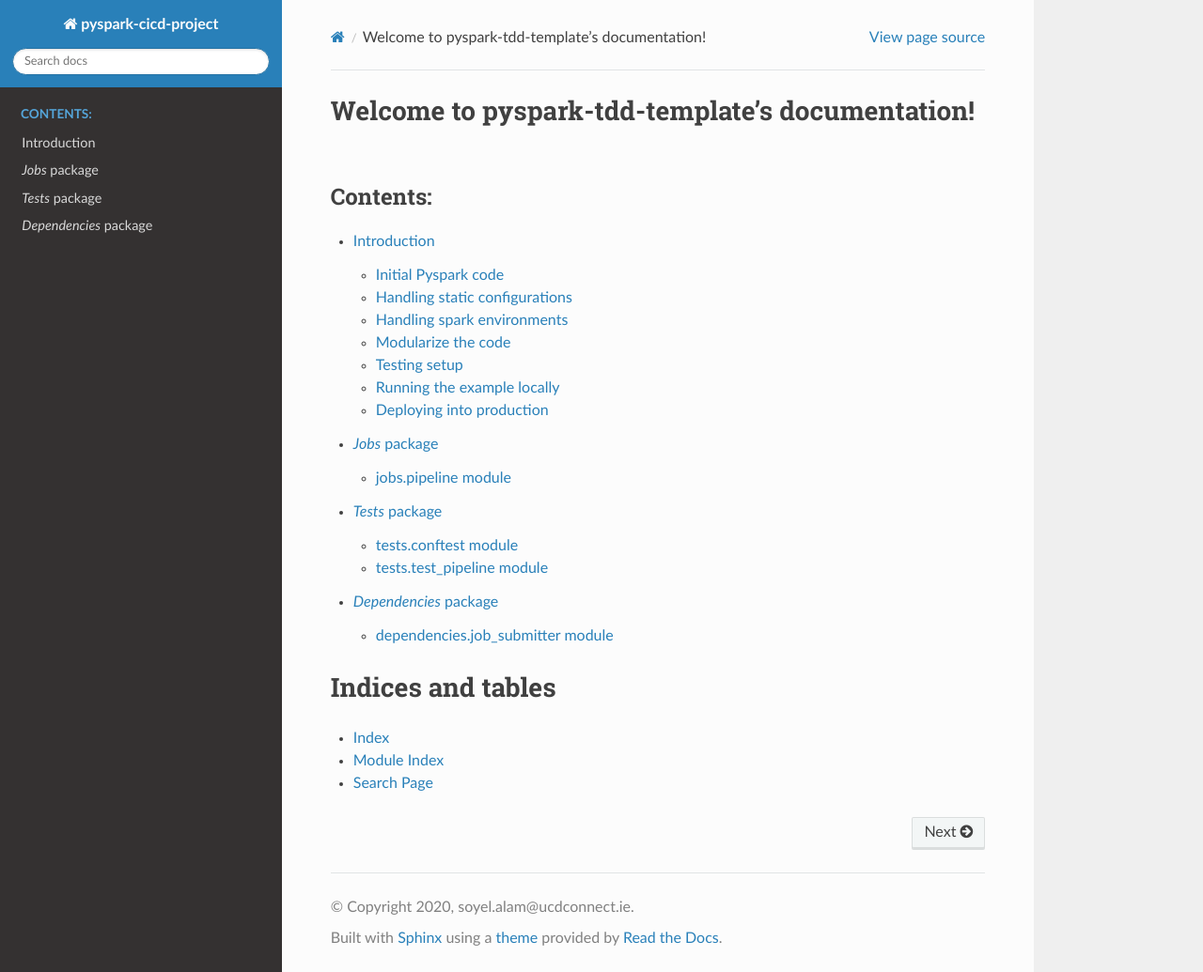
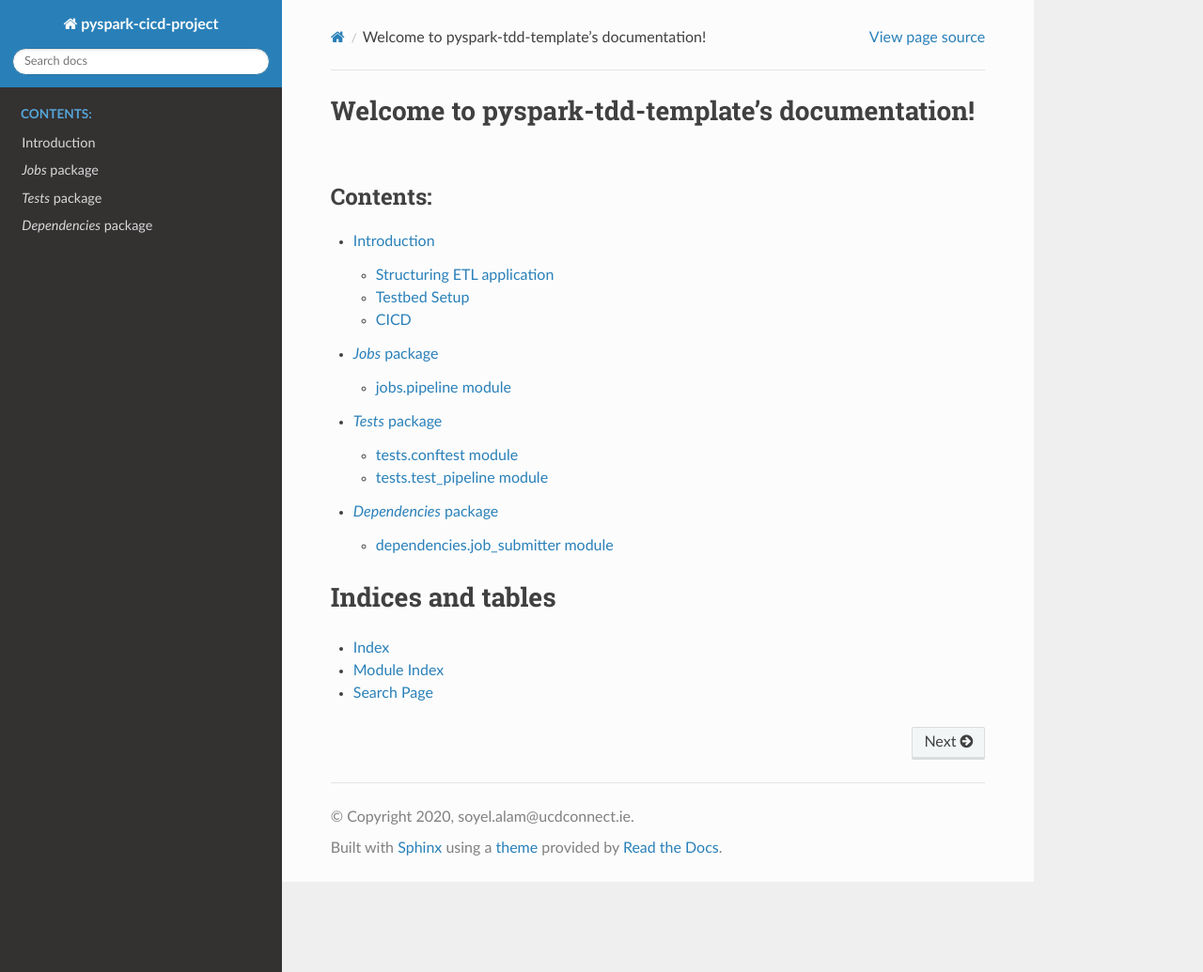
Before and after one commit to soyelherein/pyspark-cicd-template, a Sphinx documentation site: the page built from docs/source/index.rst, in a window 1280 px wide and 1035 px high. Shown: the whole window at 94% size. Built offline with Sphinx 7.4.7 and the Read the Docs theme 2.0.0, drawn with Linux system fonts in a browser that asks for light colours; some of the changed lines change nothing that is shown.

Commit message:
Adding docs

```diff
--- a/docs/source/intro.rst
+++ b/docs/source/intro.rst
@@ -1,24 +1,24 @@
 Introduction
 ============
-There are a few good Blog about modularising, packaging and structuring the data pipelines for Spark jobs.
-However, the testing part is often neglected or covered from very top level.
-Data application testing is different and a pipeline change in the logic is always prone to breaking the logic somewhere else.
+This blog discusses about developing, testing and deploying data pipelines solely on our local workstation.
+As a data engineer, on daily basis we face the challenge of not being able to test the functionality of our code.
+Unless performing sort of UAT on actual production like data in some UAT/DEV/PreProd environment.
+This project discusses on a template for data pipelines using Apache Spark and its Python(`PySpark`) APIs.
+We will mainly focus on a testing framework and CICD using a small sample of production like data stored in csv files.
+I call this approach as Testbed, which can be further leveraged to a small regression to have the overall confidence on the application before it is deployed.
 
-This project discusses on a template for data pipeline project using Apache Spark and its Python(`PySpark`) APIs with special focus on data-pipeline testing.
-But, before we deep dive, We need to touch upon how we can structure our code to use of the approach outlined here.
+
+But, before we deep dive, We need to touch upon the modularising of our application to testable units and avoid side effects.
 This project covers the following topics:
 
-* Structuring ETL codes into testable modules.
-* Setting up configurations and test data(Testbed).
-* Boilerplate pytest style testcases for PySpark jobs.
-* Packaging and submitting jobs in the cluster.
+* Structuring ETL application.
+* Testbed Setup.
+* Unittesting.
+* CICD.
 
 
-Initial Pyspark code
-*********************
-
-Let's start with a poorly constructed  Pyspark pipeline. We will apply the structure in it one step at a time.
-We will go over the codes so that at the end, all the pieces will make sense how this approach can help us to build a TDD data-pipeline.
+Structuring ETL application
+***************************
 
 Let's consider, we have a pipeline that consume files containing pageviews data and merge it into a final table.
 
@@ -31,58 +31,8 @@
 
 	$SPARK_HOME/bin/spark-submit pipeline_wo_modules.py
 
-Let's now look into modularising the application.
-
-Handling static configurations
-******************************
-If we look closely to the above code, the file paths and other static configurations are tightly coupled with the code.
-For local execution we want to execute the code in isolation and we will avoid the side effects that can occur from I/O.
-
-Let's decouple the static configurations as a JSON file `configs/config.json`.
-
-.. literalinclude:: ../../configs/config.json
-
-
-Handling spark environments
-***************************
-It is not practical to test and debug Spark jobs by sending them to a cluster  using spark-submit and examining stack traces for clues on what went wrong.
-Fortunately we have `Pypi Pyspark <https://pypi.org/project/pyspark/>`_ locally on `pipenv <https://docs.pipenv.org>`_
-
-Our pipeline should only focus on the business transformations. Let's take out the auxiliary heavy lifting to a separate module.
-This module can be reused for all other pipelines that follow a common structure as suggested in this project.
-
-:mod:`dependencies.job_submitter` takes care of the following
-
-* Handles the creation of spark environment.
-* Passes static job configuration parameters from `configs/config.json` to the job.
-* Parses command line arguments to accept dynamic inputs and pass it to the job.
-* Dynamically loads the requested job module and runs it.
-
-The job itself has to expose a `run` method.
-
-.. literalinclude:: ../../dependencies/job_submitter.py
-  :lines: 22-
-
-Modularize the code
-*******************
-Regardless of the complexity of a data-pipeline, this often reduces to defining a series of Extract, Transform and Load (ETL) jobs.
-
-So, 1st step to test the application is to modularize to address the below.
-
-* Segregate the logic into testable modules.
-* Separating out the side effects of reading and writing the data.
-
-Below is our pipeline structure:
-
-* :meth:`jobs.pipeline.extract` - deals with reading the input data and return the DataFrames.
-* :meth:`jobs.pipeline.transform` - deals with defining the business logic and produce the final DataFrame.
-* :meth:`jobs.pipeline.load` - deals with saving the final data into the final destination.
-* :meth:`jobs.pipeline.run` - acts as the entry point for the pipeline and collaborate between different parts of the pipeline.
-* We have taken out the schema for the DataFrames in `ddl/schema.py`
-
-There is a really good blog  by `Dr. Alex loannides <https://alexioannides.com/2019/07/28/best-practices-for-pyspark-etl-projects/>`_
-and `Eran Campf <https://developerzen.com/best-practices-writing-production-grade-pyspark-jobs-cb688ac4d20f#.wg3iv4kie>`_ about structuring ETL projects.
-Here We have a single module pipeline here with just singleton Extract, Transform and Load methods.
+Ok, you have already pointed out many flaws in this code, so let's address those.
+We will briefly cover this part, the idea here is taken from well documented blog  by `Dr. Alex loannides <https://alexioannides.com/2019/07/28/best-practices-for-pyspark-etl-projects/>`_ .
 Our overall project structure would look like.
 
 .. code-block:: console
@@ -103,45 +53,73 @@
 	 |   |-- conftest.py
 	 |   |-- test_bed.json
 	 |   |-- test_pipeline.py
+	 |	 Dockerfile
+	 |	 Jenkinsfile
 	 |   Makefile
 	 |   Pipfile
 	 |   Pipfile.lock
 
+Handling static configurations
+------------------------------
+
+First flaw you noticed is the file paths and other static configurations are tightly coupled with the code.
+Let's decouple the static configurations in a JSON file `configs/config.json`.
+
+.. literalinclude:: ../../configs/config.json
+
+For isolated testing we will now be able to override few of these in later section.
+
+Handling spark environments
+---------------------------
+It is not practical to test and debug Spark jobs by sending them to a cluster  using spark-submit and examining stack traces for clues on what went wrong.
+Our pipeline should only focus on the business transformations.
+Fortunately we can use `Pypi Pyspark <https://pypi.org/project/pyspark/>`_ along with `pipenv <https://docs.pipenv.org>`_ to manage an isolated environment.
+More on this on `running the example locally` section
+Let's take out the heavy lifting to a separate module.
+This module can be reused for all other pipelines that follow this common structure.
+
+:mod:`dependencies.job_submitter` takes care of the following
+
+Besides handling the spark session, In parses the `configs/config.json` and any dynamic command line arguments then execute the requested job.
+The job itself has to expose a `run` method that is covered in the below section.
+
+.. literalinclude:: ../../dependencies/job_submitter.py
+  :lines: 22-
+
+Modularize the code
+-------------------
+Regardless of the complexity of a data-pipeline, this often reduces to defining a series of Extract, Transform and Load (ETL) jobs.
+Now let's modularise the code in such a way that Transform is free from side effects(here IO). IO bound Extract and Load can be tested using mocks.
+
+Below is our job structure:
+
+* :meth:`jobs.pipeline.extract` - deals with reading the input data and return the DataFrames.
+* :meth:`jobs.pipeline.transform` - deals with defining the business logic and produce the final DataFrame.
+* :meth:`jobs.pipeline.load` - deals with saving the final data into the final destination.
+* :meth:`jobs.pipeline.run` - acts as the entry point for the pipeline and collaborate between different parts of the pipeline.
+
+* We have taken out the schema for the DataFrames in `ddl/schema.py` so that we can leverage the structure to construct the test data.
 
 Our final code looks like:
 
 .. literalinclude:: ../../jobs/pipeline.py
   :lines: 19-
 
-Testing setup
+Testbed Setup
 *************
 Given that we have structured our ETL jobs in testable modules.
-We can feed it a small slice of ‘real-world’ production data that has been persisted locally(`tests/test_data`) and check it against expected results.
+We can now test the IO bound Extract and Load using mock.
+In our idempotent Transform function we will feed a small slice(maybe few hundreds would be enough to test the code) of ‘real-world’ production data, locally stored in csv. Then check it against expected results.
 We will be using `pytest <https://docs.pytest.org/en/stable/>`_ style tests for our pipeline,
 under the hood we will also leverage few features (i.e. mock) form `unittest <https://docs.python.org/3/library/unittest.html>`_
 
-Let's look into the different functionality of our :mod:`tests.conftest`
+All the setup and helper functions ate in :mod:`tests.conftest` so that the developer can focus on the testing and need not worry about creating dataframes/test spark session/mocks etc etc.
+Let's look into the different functionality
 
 The 1st function of it is to start a SparkSession locally for testing.
 
 .. literalinclude:: ../../tests/conftest.py
   :lines: 72-83
-
-We have an utility method :meth:`tests.conftest.SparkETLTests.setup_testbed` that reads the `Testbed` configurations to create the Dataframes in order to test out transform function.
-
-.. literalinclude:: ../../tests/conftest.py
-  :lines: 85-130
-
-Let's now have a look into our testing code for the Transform method.
-
-.. literalinclude:: ../../tests/test_pipeline.py
-  :pyobject: test_pipeline_transform
-
-As you can see we have made available the a pytest fixture named `testbed`. This object stores the DataFrames and configs for testing in it's member variables.
-We are passing the DataFrames created out of the test files and matching the output DataFrame using another helper function :meth:`tests.conftest.SparkETLTests.comapare_dataframes`
-
-.. literalinclude:: ../../tests/conftest.py
-  :pyobject: SparkETLTests.comapare_dataframes
 
 Since the I/O operations are already been separated out we can introspect their calling behaviour using mocks.
 These mocks are setup in :meth:`tests.conftest.SparkETLTests.setup_mocks`
@@ -154,7 +132,24 @@
 .. literalinclude:: ../../tests/test_pipeline.py
    :lines: 41-65
 
-I have used the generic `read <https://spark.apache.org/docs/2.3.0/api/python/_modules/pyspark/sql/readwriter.html#DataFrameReader.load>`_ and `write <https://spark.apache.org/docs/latest/api/python/_modules/pyspark/sql/readwriter.html#DataFrameWriter.save>`_ module of spark for these mocks to work.
+As you notice we have made available the a pytest fixture named `testbed` which stores all the required attributes.I have used the generic `read <https://spark.apache.org/docs/2.3.0/api/python/_modules/pyspark/sql/readwriter.html#DataFrameReader.load>`_ and `write <https://spark.apache.org/docs/latest/api/python/_modules/pyspark/sql/readwriter.html#DataFrameWriter.save>`_ module of spark for these mocks to work.
+
+Now for Transform method we need two dataframes as input/
+It has an utility method :meth:`tests.conftest.SparkETLTests.setup_testbed` that reads the `Testbed` configurations to create these dataframes as well as the expected dataframe to compare.
+
+.. literalinclude:: ../../tests/conftest.py
+  :lines: 85-130
+
+The actual code needs to be written to evaluate the behaviour of our transform method.
+
+.. literalinclude:: ../../tests/test_pipeline.py
+  :pyobject: test_pipeline_transform
+
+For DataFrame comparision we have another helper function :meth:`tests.conftest.SparkETLTests.comapare_dataframes`
+
+.. literalinclude:: ../../tests/conftest.py
+  :pyobject: SparkETLTests.comapare_dataframes
+
 
 Now, let's look into the integration testing, We are now able to test out pipeline by mocking the return value of the I/O operations.
 
@@ -162,10 +157,11 @@
   :pyobject: test_run_integration
 
 The idea is to use immutable test files for performing the whole validation. Methods can be connected in terms of input and expected output, across different upstream and downstream modules.
-A proper regression can be leveraged by using this approach of immutable test data and plugged into a CICD deployment.
+A proper regression can be leveraged by using this approach of immutable test data. In this case I demonstrated a single pipeline, However we can have many pipelines inside jobs folder all connected in terms of input and expected outputs.
+Which we will now implement a CICD on this pipeline in later section.
 
 Running the example locally
-***************************
+---------------------------
 We use `pipenv <https://docs.pipenv.org>`_ for managing project dependencies and Python environments (i.e. virtual environments).
 All development and production dependencies are described in the `Pipfile`
 
@@ -181,8 +177,8 @@
 
 	pipenv run python -m unittest tests/test_*.py
 
-Deploying into production
-*************************
+Building Artifact
+------------------
 
 The project has a build-in Makefile utility to create zipped dependency and configs and bundle them together
 
@@ -199,3 +195,15 @@
 	--py-files packages.zip \
 	--files configs/config.json \
 	dependencies/job_submitter.py --job pipeline --conf-file configs/config.json
+
+CICD
+****
+This section is quite straightforward, We will use a docker based agent for CICD. the image will be build from the DockerFile present inside the project folder.
+
+.. literalinclude:: ../../Dockerfile
+
+The testing step is same as simple as running `pytest`. Once the testing is successful we are uploading our artifact zip to S3.
+
+.. literalinclude:: ../../Jenkinsfile
+
+That's all for this blog, Thank you.
```
Also changed, not shown: 8 other files.
